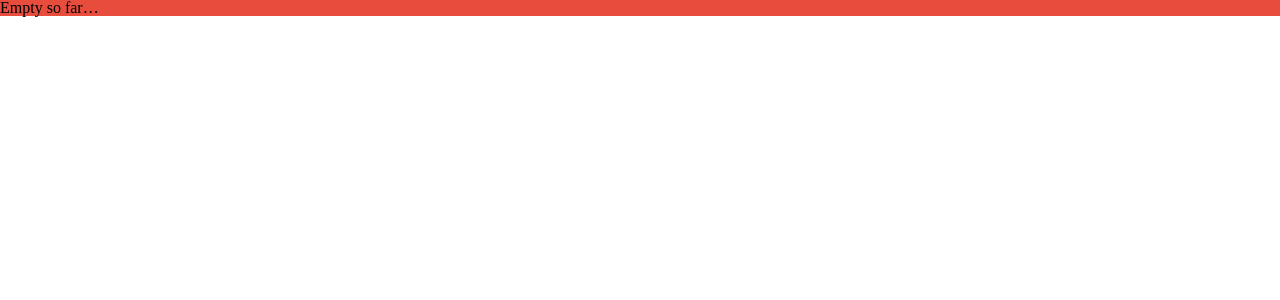
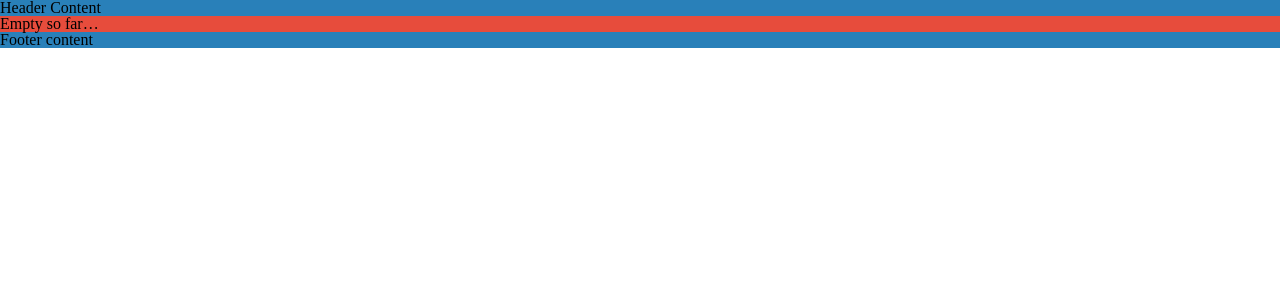
Before and after one commit to moyden/scdl2, a Jekyll site: the page built from index.md, in a window 1280 px wide. Shown: the top 300 px of the page. Built offline with Jekyll 4.4.1, drawn with Linux system fonts in a browser that asks for light colours.

Commit message:
Layout placeholders

```diff
--- a/_layouts/default.html
+++ b/_layouts/default.html
@@ -3,11 +3,15 @@
 {% include head.html %}
 
 <body>
-  <header class="l-site-header"></header>
+  <header class="l-site-header">
+    Header Content
+  </header>
   <div class="l-page-content">
     {{ content }}
   </div>
-  <footer class="l-site-footer"></footer>
+  <footer class="l-site-footer">
+    Footer content
+  </footer>
 </body>
 
 </html>
```
